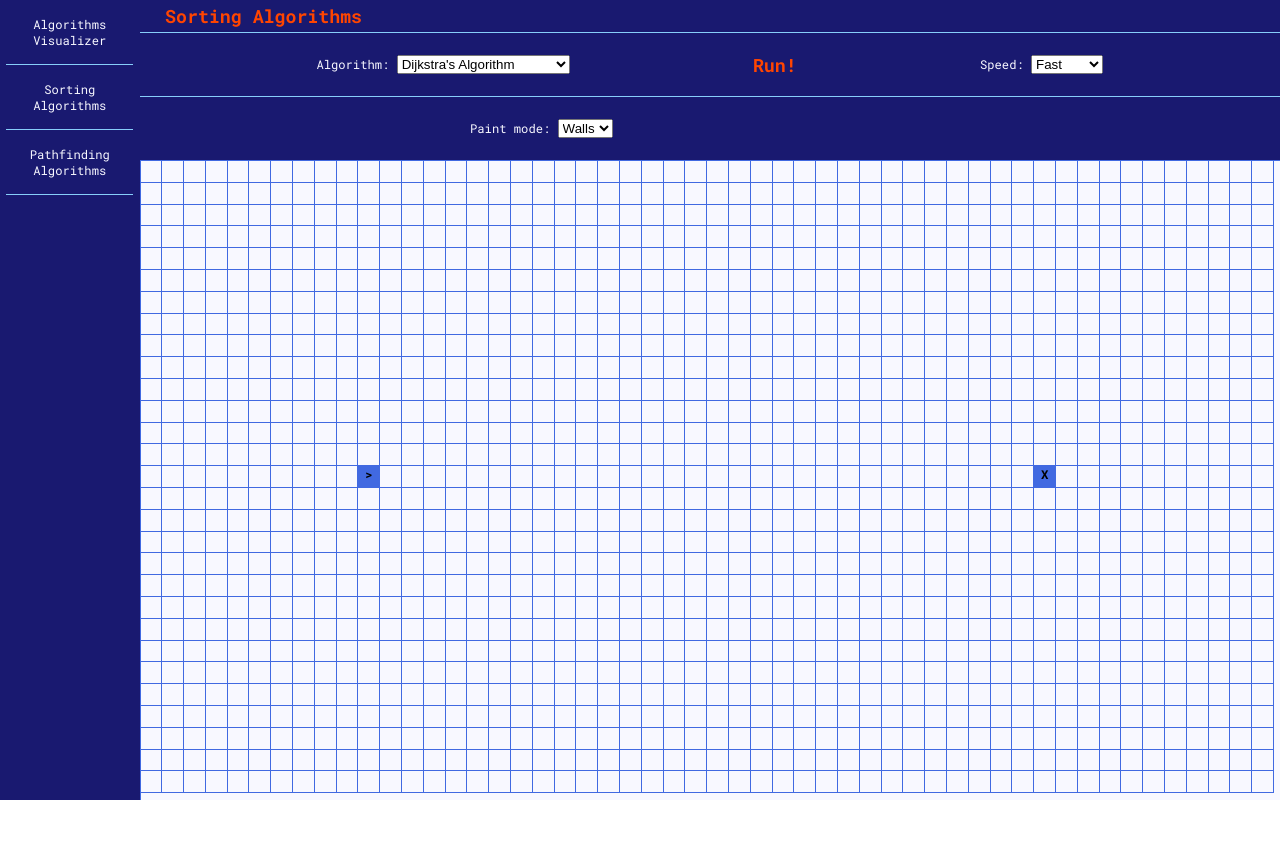
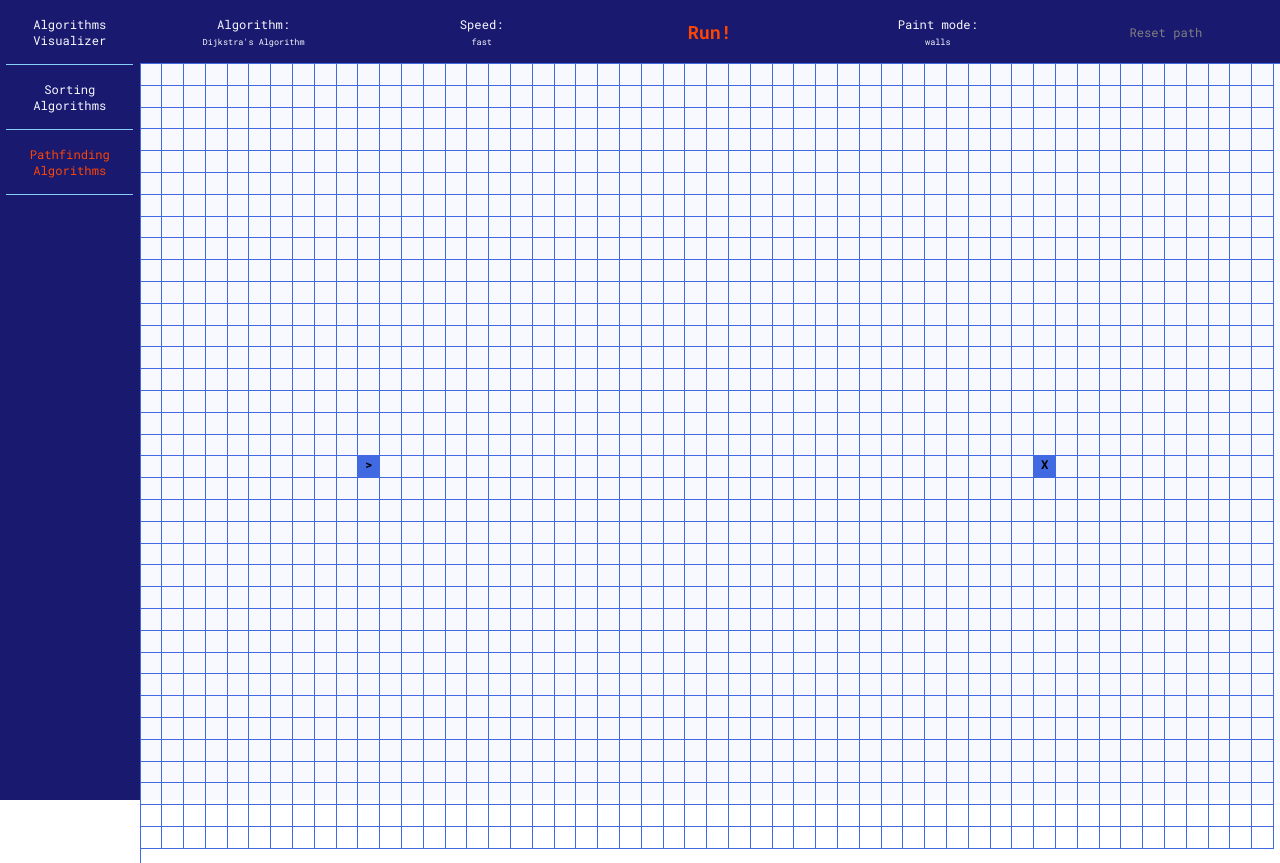
Before and after one commit to mskwarczek/algorithms-visualizer, a React (Create React App) app: page /pathfinding in a window 1280 px wide. Before the commit the page ends 800 px from the top, so only its background shows below. Built offline with nearby package versions, Linux system fonts and the light colour scheme.

Commit message:
Improve Toolbar component, adapt pathfinding module for new toolbar

```diff
--- a/src/PathfindingModule/PathfindingContainer.js
+++ b/src/PathfindingModule/PathfindingContainer.js
@@ -10,8 +10,9 @@ const PathfinidingContainer = () => {
   // Initial state
 
   const initialAlgorithmParams = {
-    type: 'dijkstra',
+    type: 'Dijkstra\'s Algorithm',
     interval: 5,
+    speed: 'fast',
   };
 
   const initialGridParams = {
@@ -252,7 +253,7 @@ const PathfinidingContainer = () => {
   const runAlgorithm = () => {
     start(true);
     switch(algorithmParams.type) {
-      case 'dijkstra':
+      case 'Dijkstra\'s Algorithm':
         DijkstraAlgorithm(
           copyGrid(),
           gridParams.finishNode,
@@ -260,8 +261,8 @@ const PathfinidingContainer = () => {
           visualizeStepsOnGrid,
         );
       break;
-      case 'astar':
-      case 'greedyBestFirst':
+      case 'A* Algorithm':
+      case 'Greedy Best-First Search':
         HeuristicAlgorithms(
           copyGrid(),
           algorithmParams.type,
@@ -310,61 +311,85 @@ const PathfinidingContainer = () => {
 
   return (
     <div className='moduleContainer'>
-      <Toolbar
-        title='Sorting Algorithms'
-        box_1={
-          [
-            <div>
-              <label>Algorithm: </label>
-              <select
-                value={algorithmParams.type}
-                onChange={event => setAlgorithmParams({ ...algorithmParams, type: event.target.value })}
-                disabled={hasStarted}
-              >
-                <option value='dijkstra'>Dijkstra's Algorithm</option>
-                <option value='astar'>A* Algorithm</option>
-                <option value='greedyBestFirst'>Greedy Best-First Search</option>
-              </select>
-            </div>,
+      <Toolbar>
+        <div
+          id='pathfinding__algorithm'
+          type='select'
+          button={<p>Algorithm:</p>}
+          active={algorithmParams.type}
+          disabled={hasStarted}>
+          <div
+            className={algorithmParams.type === 'Dijkstra\'s Algorithm' ? 'button button--active' : 'button'}
+            onClick={!hasStarted ? () => setAlgorithmParams({ ...algorithmParams, type: 'Dijkstra\'s Algorithm'}) : null}>
+            <p>Dijkstra's Algorithm</p>
+          </div>
+          <div
+            className={algorithmParams.type === 'A* Algorithm' ? 'button button--active' : 'button'}
+            onClick={!hasStarted ? () => setAlgorithmParams({ ...algorithmParams, type: 'A* Algorithm'}) : null}>
+            <p>A* Algorithm</p>
+          </div>
+          <div
+            className={algorithmParams.type === 'Greedy Best-First Search' ? 'button button--active' : 'button'}
+            onClick={!hasStarted ? () => setAlgorithmParams({ ...algorithmParams, type: 'Greedy Best-First Search'}) : null}>
+            <p>Greedy Best-First Search</p>
+          </div>
+        </div>
+        <div
+          id='pathfinding__speed'
+          type='select'
+          button={<p>Speed:</p>}
+          active={algorithmParams.speed}
+          disabled={hasStarted}>
+          <div
+            className={algorithmParams.interval === 200 ? 'button button--active' : 'button'}
+            onClick={!hasStarted ? () => setAlgorithmParams({ ...algorithmParams, interval: 200, speed:'slow'}) : null}>
+            <p>Slow</p>
+          </div>
+          <div
+            className={algorithmParams.interval === 25 ? 'button button--active' : 'button'}
+            onClick={!hasStarted ? () => setAlgorithmParams({ ...algorithmParams, interval: 25, speed: 'average'}) : null}>
+            <p>Average</p>
+          </div>
+          <div
+            className={algorithmParams.interval === 5 ? 'button button--active' : 'button'}
+            onClick={!hasStarted ? () => setAlgorithmParams({ ...algorithmParams, interval: 5, speed: 'fast'}) : null}>
+            <p>Fast</p>
+          </div>
+        </div>
+        <div
+          id='pathfinding__start'
+          type='button'
+          button={
             !hasStarted
-              ? <p onClick={runAlgorithm} className='callToAction'>Run!</p>
+              ? <p onClick={runAlgorithm}>Run!</p>
               : !hasFinished
-              ? <p onClick={() => window.location.reload()} style={{ fontSize: '1.5em' }}>Break</p>
-              : <p onClick={reset} style={{ fontSize: '1.5em' }}>Reset</p>,
-            <div>
-              <label>Speed: </label>
-              <select
-                value={algorithmParams.interval}
-                onChange={event => setAlgorithmParams({ ...algorithmParams, interval: event.target.value })}
-                disabled={hasStarted}
-              >
-                <option value={200}>Slow</option>
-                <option value={25}>Average</option>
-                <option value={5}>Fast</option>
-              </select>
-            </div>,
-          ]
-        }
-        box_2={
-          [
-            <div>
-              <label>Paint mode: </label>
-              <select
-                value={gridParams.paintMode}
-                onChange={event => setGridParams({ ...gridParams, paintMode: event.target.value })}
-                disabled={hasStarted}
-              >
-                <option value='wall'>Walls</option>
-              </select>
-            </div>,
-            hasFinished && <p onClick={() => reset('path')}>Reset path</p>,
-          ]
-        }
-      />
+              ? <p onClick={() => window.location.reload()}>Break</p>
+              : <p onClick={reset}>Reset</p>}
+          buttonclass={!hasStarted || hasFinished ? 'callToAction' : undefined}
+        />
+        <div
+          id='pathfinding__paint'
+          type='select'
+          button={<p>Paint mode:</p>}
+          active={`${gridParams.paintMode}s`}
+          disabled={hasStarted}>
+          <div
+            className={gridParams.paintMode === 'wall' ? 'button button--active' : 'button'}
+            onClick={!hasStarted ? () => setGridParams({ ...gridParams, paintMode: 'wall'}) : null}>
+            <p>Walls</p>
+          </div>
+        </div>
+        <div
+          id='pathfinding__resetPath'
+          type='button'
+          button={<p onClick={hasFinished ? () => reset('path') : null}>Reset path</p>}
+          buttonclass={hasFinished ? 'callToAction' : undefined}
+          disabled={!hasFinished}
+        />
+      </Toolbar>
       <div
-        className='gridContainer'
-        ref={gridContainerRef}
-      >
+        className='workspace gridContainer'
+        ref={gridContainerRef}>
         {grid && grid.length > 0 && displayGrid()}
       </div>
     </div>
--- a/src/PathfindingModule/algorithms/HeuristicAlgorithms.js
+++ b/src/PathfindingModule/algorithms/HeuristicAlgorithms.js
@@ -25,8 +25,8 @@ const HeuristicAlgorithms = async (
     unvisitedNodes.push(startNode);
     while (!!unvisitedNodes.length) {
       switch (algorithm) {
-        case 'astar': sortNodesByCombinedDistance(unvisitedNodes); break;
-        case 'greedyBestFirst': sortNodesByKey(unvisitedNodes, 'heuristicDistance'); break;
+        case 'A* Algorithm': sortNodesByCombinedDistance(unvisitedNodes); break;
+        case 'Greedy Best-First Search': sortNodesByKey(unvisitedNodes, 'heuristicDistance'); break;
         default: return false;
       };
       const currentNode = unvisitedNodes.shift();
--- a/src/SortModule/containers/BubbleSort.js
+++ b/src/SortModule/containers/BubbleSort.js
@@ -74,7 +74,7 @@ const BubbleSort = ({
   };
 
   return (
-    <div className='sortContainer'>
+    <div className='workspace sortContainer'>
       <Chart
         data={data}
         dataParams={dataParams}
--- a/src/SortModule/containers/QuickSort.js
+++ b/src/SortModule/containers/QuickSort.js
@@ -119,7 +119,7 @@ const QuickSort = ({
   };
 
   return (
-    <div className='sortContainer'>
+    <div className='workspace sortContainer'>
       <Chart
         data={data}
         dataParams={dataParams}
--- a/src/SortModule/containers/SelectionSort.js
+++ b/src/SortModule/containers/SelectionSort.js
@@ -80,7 +80,7 @@ const SelectionSort = ({
   };
 
   return (
-    <div className='sortContainer'>
+    <div className='workspace sortContainer'>
       <Chart
         data={data}
         dataParams={dataParams}
--- a/src/common/Navigation.js
+++ b/src/common/Navigation.js
@@ -1,5 +1,5 @@
 import React from 'react';
-import { Switch, Route, Link } from 'react-router-dom';
+import { Switch, Route, Link, useLocation } from 'react-router-dom';
 
 import HomePage from '../HomePage/HomePage';
 import SortContainer from '../SortModule/SortContainer';
@@ -7,12 +7,26 @@ import PathfindingContainer from '../PathfindingModule/PathfindingContainer';
 
 const Router = () => {
 
+  const location = useLocation();
+
   return (
     <div className='appContainer'>
       <div className='navigationContainer'>
-        <Link to='/'>Algorithms Visualizer</Link>
-        <Link to='/sort'>Sorting Algorithms</Link>
-        <Link to='/pathfinding'>Pathfinding Algorithms</Link>
+        <Link
+          to='/'
+          className={location.pathname === '/' ? 'active' : undefined}>
+          Algorithms Visualizer
+        </Link>
+        <Link
+          to='/sort'
+          className={location.pathname === '/sort' ? 'active' : undefined}>
+          Sorting Algorithms
+        </Link>
+        <Link
+          to='/pathfinding'
+          className={location.pathname === '/pathfinding' ? 'active' : undefined}>
+          Pathfinding Algorithms
+        </Link>
       </div>
       <Switch >
         <Route exact path='/' component={HomePage} />
--- a/src/common/Toolbar.js
+++ b/src/common/Toolbar.js
@@ -1,31 +1,40 @@
-import React from 'react';
+import React, { useState } from 'react';
 
-const Toolbar = ({ title, box_1, box_2 }) => {
+const Toolbar = ({ children }) => {
+
+  const [ activeChild, setActiveChild ] = useState(null);
+
+  const expandBox = id => {
+    activeChild === id
+      ? setActiveChild(null)
+      : setActiveChild(id);
+  };
 
   return (
     <div className='toolbar'>
-      <h2>{title}</h2>
-      <div className='toolbar__box'>
-        {box_1.map((elem, index) =>
-          <div
-            key={`1_${index}`}
-            className='toolbar__button'
-          >
-            {elem}
+      <div className='toolbar__mainBox'>
+        {children.map(element => {
+        const { id, type, button, active, buttonclass, disabled } = element.props;
+        return (
+          <div key={id}
+            onClick={type !== 'button' && !disabled ? () => expandBox(id) : null}
+            style={{
+              width: `${100 / children.length}%`,
+            }}>
+            <div className={!disabled ? `button ${buttonclass}` : `button button--disabled ${buttonclass}`}>
+              {button}
+              {type === 'select' &&
+                <p className='label'>{active}</p>}
+            </div>
+            {id === activeChild && !disabled && type === 'select' &&
+              <div
+                className='toolbar__selectBox'
+                onClick={() => setActiveChild(null)}>
+                {element}
+              </div>}
           </div>
-        )}
+      )})}
       </div>
-      { box_2 && box_2.length > 0 && !box_2.every(elem => elem === false) &&
-        <div className='toolbar__box'>
-          {box_2.map((elem, index) =>
-            <div
-              key={`2_${index}`}
-              className='toolbar__button'
-            >
-              {elem}
-            </div>
-          )}
-        </div> }
     </div>
   );
 };
--- a/src/common/index.scss
+++ b/src/common/index.scss
@@ -10,8 +10,9 @@ $color-text-light: ghostwhite;
 $color-bg: ghostwhite;
 $color-bg-dark: midnightblue;
 $color-separator: lightskyblue;
-$color-active: royalblue;
+$color-special: royalblue;
 $color-cta: orangered;
+$color-disabled: gray;
 
 $shadow: 0px 1px 3px -1px $color-separator;
 
@@ -62,7 +63,10 @@ body {
 
     &:hover {
       color: $color-cta;
-      background-color: $color-bg-dark;
+    }
+
+    &.active {
+      color: $color-cta;
     }
   }
 }
@@ -74,18 +78,18 @@ body {
           flex: .9;
 }
 
+.workspace {
+  height: 100%;
+  width: 100%;
+}
+
 .toolbar {
+  // position: relative;
   background-color: $color-bg-dark;
-  color: $color-text-light;
-  height: 20vh;
+  color: $color-text-light;;
+  width: 100%;
 
-  h2 {
-    padding-left: 2vw;
-    color: $color-cta;
-    line-height: 4vh;
-  }
-
-  &__box {
+  &__mainBox {
     display: -webkit-box;
     display: flex;
     -webkit-box-orient: horizontal;
@@ -95,17 +99,47 @@ body {
             justify-content: space-evenly;
     -webkit-box-align: center;
             align-items: center;
-    border-top: 1px solid $color-separator;
-    height: 8vh;
+    height: 100%;
+    padding: 2vh 0;
   }
 
-  &__button {
-    padding: .5vh 0.5vw;
+  &__selectBox {
+    position: relative;
+
+    & > div {
+      position: absolute;
+      top: 0;
+      left: 0;
+      width: 100%;
+      padding: 3vh 0 1vh;
+      background-color: $color-bg-dark;
+
+      & > .button {
+        padding: 1vh 0;
+
+      }
+    }
+  }
+
+  .button {
+    padding: 0 .5vw;
     cursor: pointer;
     text-align: center;
 
     &:hover {
       color: $color-cta;
+    }
+
+    &--active {
+      color: $color-cta;
+    }
+
+    &--disabled {
+      color: $color-disabled;
+
+      &:hover {
+        color: $color-disabled;
+      }
     }
   }
 
@@ -115,8 +149,13 @@ body {
     color: $color-cta;
 
     &:hover {
-      color: $color-active;
+      color: $color-special;
     }
+  }
+
+  .label {
+    padding-top: .5vh;
+    font-size: 0.7em;
   }
 
   .checkboxContainer {
@@ -149,7 +188,7 @@ body {
   }
 
   h1 {
-    color: $color-active;
+    color: $color-special;
   }
 
   a {
@@ -158,7 +197,7 @@ body {
     font-size: 1.5em;
 
     &:hover {
-      color: $color-active;
+      color: $color-special;
     }
   }
 }
@@ -167,8 +206,6 @@ body {
 // Sorting Algorithms
 
 .sortContainer {
-  height: 80vh;
-  width: 100%;
 
   &__chart {
     display: -webkit-box;
@@ -191,8 +228,6 @@ body {
 // Pathfinding algorithms
 
 .gridContainer {
-  width: 100%;
-  height: 80vh;
   border-top: 1px solid royalblue;
   border-left: 1px solid royalblue;
 
```
